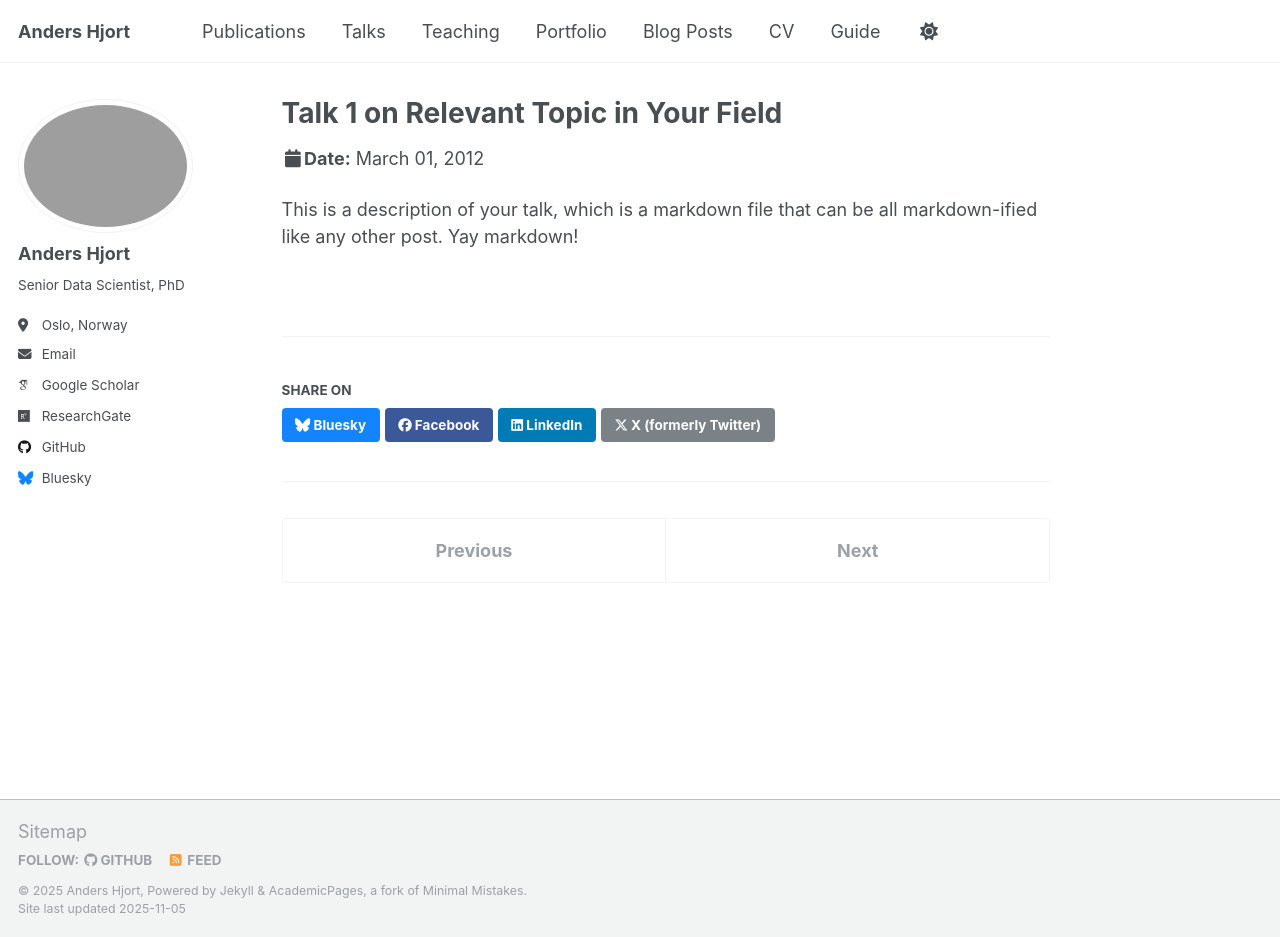
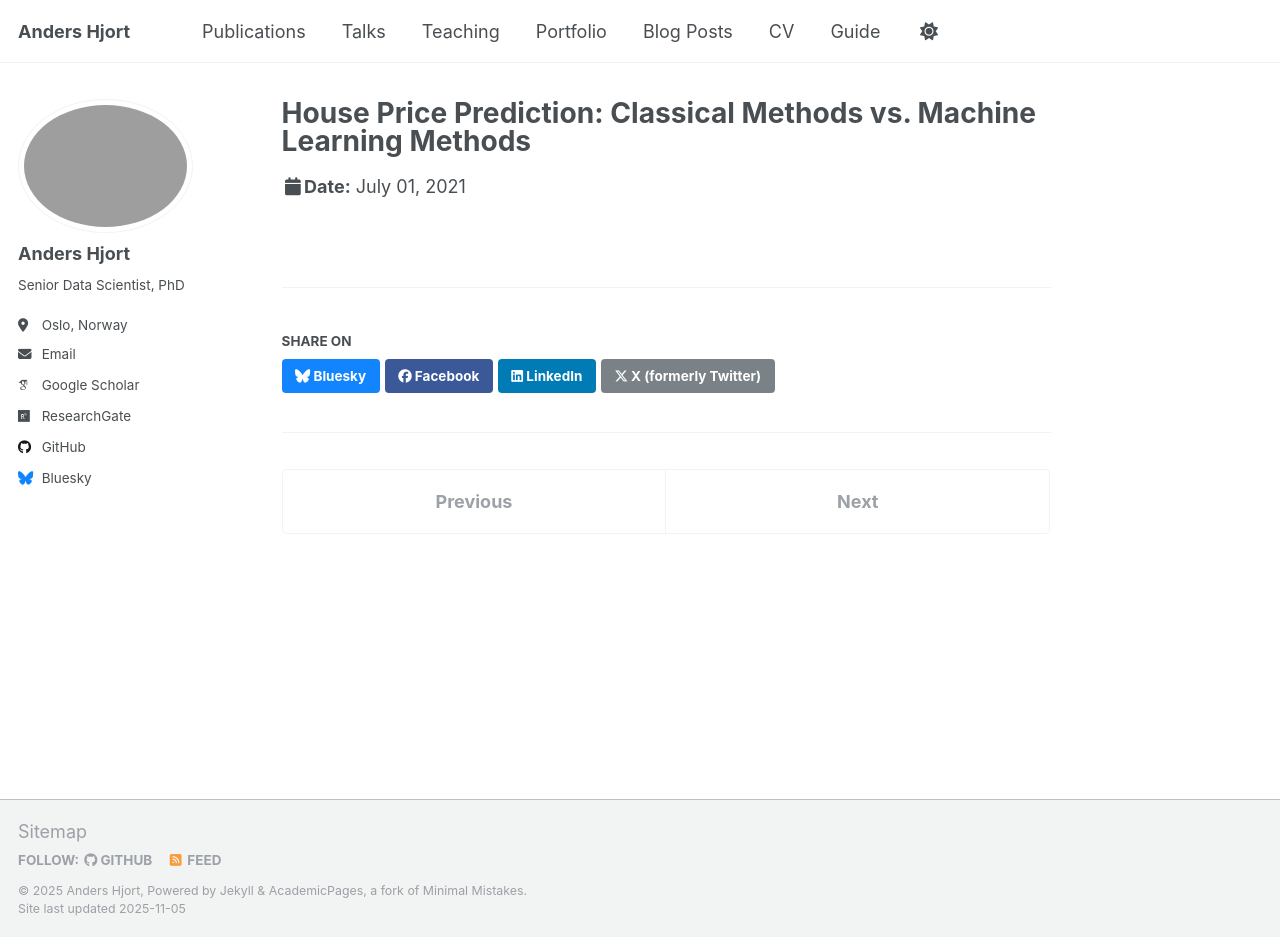
Before and after one commit to adhjort/adhjort.github.io, a Jekyll site: the page built from _talks/2012-03-01-talk-1.md, in a window 1280 px wide and 937 px high. Built offline with Jekyll 4.4.1, drawn with Linux system fonts in a browser that asks for light colours; some web fonts are replaced; a script that is not in the unit is left out.

Commit message:
Update 2012-03-01-talk-1.md

```diff
--- a/_talks/2012-03-01-talk-1.md
+++ b/_talks/2012-03-01-talk-1.md
@@ -1,11 +1,9 @@
 ---
-title: "Talk 1 on Relevant Topic in Your Field"
+title: "House Price Prediction: Classical Methods vs. Machine Learning Methods"
 collection: talks
 type: "Talk"
 permalink: /talks/2012-03-01-talk-1
-venue: "UC San Francisco, Department of Testing"
-date: 2012-03-01
-location: "San Francisco, CA, USA"
+venue: "WEAI 96th Annual Conference"
+date: July 1, 2021
+location: "Virtual"
 ---
-
-This is a description of your talk, which is a markdown file that can be all markdown-ified like any other post. Yay markdown!
```
